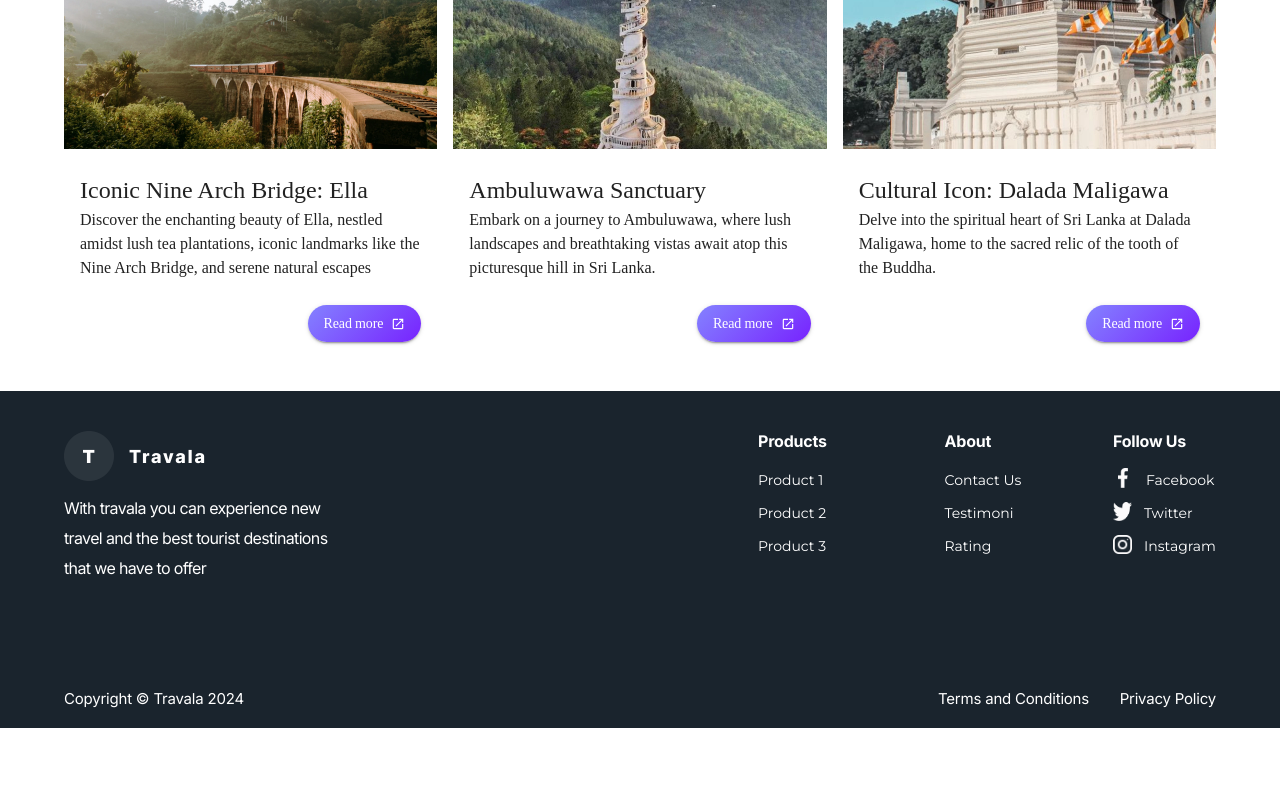
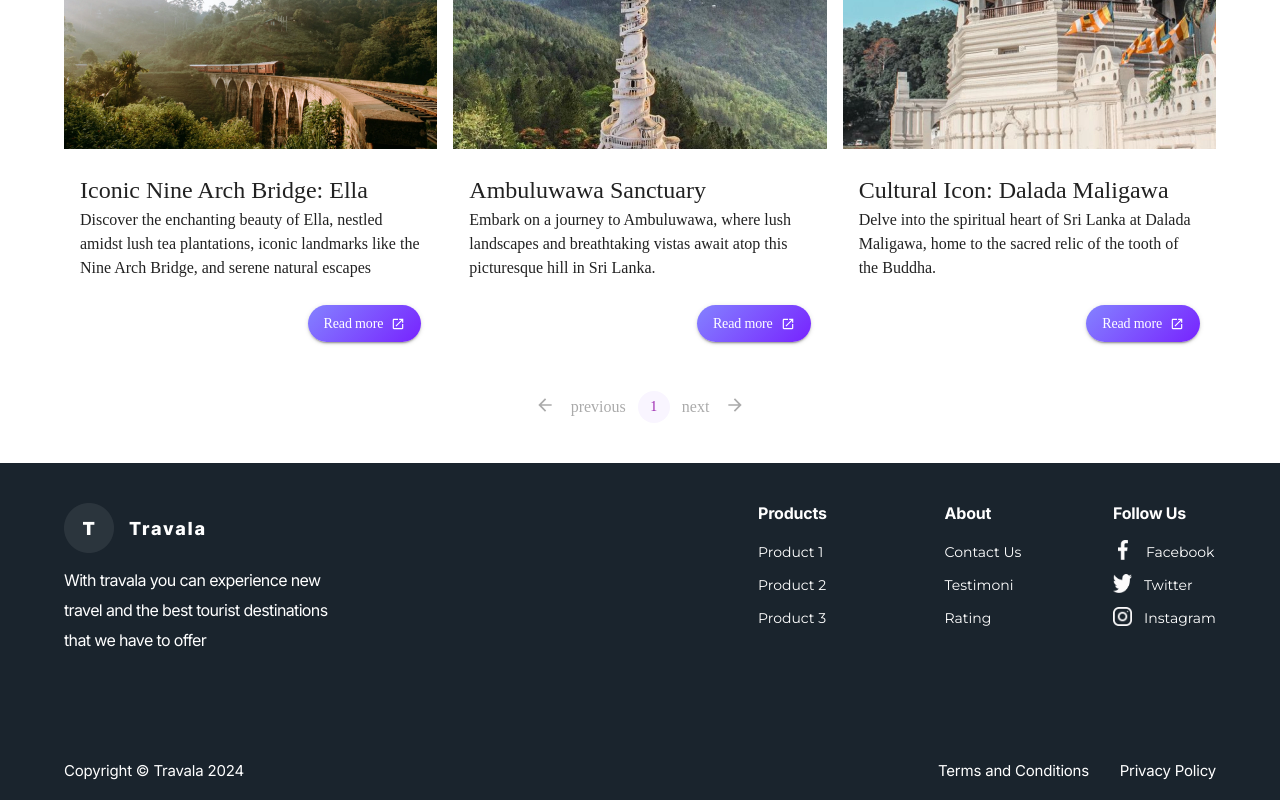
Before and after one commit to Software-Lifecycle-Consultants/slc-open-hms, a Next.js app: page /blog in a window 1280 px wide. Shown: the part 1596-2396 px from the top of the page. Before the commit the page ends 2324 px from the top, so only its background shows below. Built offline with nearby package versions, Linux system fonts and the light colour scheme.

Commit message:
Implemented pagination in the blog page

```diff
--- a/app/blog/page.tsx
+++ b/app/blog/page.tsx
@@ -1,11 +1,27 @@
 "use client";
-import { Box, Container, Grid,  } from "@mui/material";
-import Banner from "@/components/blogPage/BlogBanner"
+import { useState } from 'react';
+import { Box, Container, Grid, Typography } from "@mui/material";
+import Banner from "@/components/blogPage/BlogBanner";
 import BlogCard from "@/components/blogPage/blogcard";
 import { blogData, bannerData } from '@/data/blogPage';
 import Image from "next/image";
+import Pagination from '@mui/material/Pagination';
+import PaginationItem from '@mui/material/PaginationItem';
+import Stack from '@mui/material/Stack';
+import ArrowBackIcon from '@mui/icons-material/ArrowBack';
+import ArrowForwardIcon from '@mui/icons-material/ArrowForward';
 
-export default function blog(){
+const itemsPerPage = 6; // Number of blog cards per page
+
+export default function Blog() {
+  const [page, setPage] = useState(1);
+
+  const handleChange = (event: React.ChangeEvent<unknown>, value: number) => {
+    setPage(value);
+  };
+
+  const displayedBlogs = blogData.slice((page - 1) * itemsPerPage, page * itemsPerPage);
+
   return (
     <>
       <Box
@@ -22,7 +38,7 @@ export default function blog(){
         </Container>
       </Box>
       {/* banner image */}
-        <Box sx={{marginTop:"-8%"}}>
+      <Box sx={{ marginTop: "-8%" }}>
         <Container>
           <Image
             src={bannerData.image}
@@ -38,11 +54,10 @@ export default function blog(){
         </Container>
       </Box>
       {/* blog cards */}
-        <Box
-        sx={{marginTop:"50px"}}>
+      <Box sx={{ marginTop: "50px" }}>
         <Container>
           <Grid container spacing={2}>
-        {blogData.map((item) => (
+            {displayedBlogs.map((item) => (
               <Grid key={item.id} item xs={12} sm={6} md={4}>
                 <BlogCard
                   image={item.image}
@@ -51,7 +66,7 @@ export default function blog(){
                   title={item.title}
                   description={item.description}
                   tag={item.tag}
-              tag1= {item.tag1}
+                  tag1={item.tag1}
                   tag2={item.tag2}
                 />
               </Grid>
@@ -59,6 +74,35 @@ export default function blog(){
           </Grid>
         </Container>
       </Box>
+      {/* Pagination */}
+      <Container>
+        <Stack mb={5} spacing={2} alignItems="center">
+          <Pagination
+            count={Math.ceil(blogData.length / itemsPerPage)}
+            page={page}
+            onChange={handleChange}
+            renderItem={(item) => (
+              <PaginationItem
+                components={{
+                  previous: () => <Box display={"flex"} gap={2}><ArrowBackIcon fontSize="small" /><Typography>previous</Typography></Box>,
+                  next: () => <Box display={"flex"} gap={2}><Typography>next</Typography> <ArrowForwardIcon fontSize="small" /></Box>,
+                }}
+                {...item}
+                sx={{
+                  borderRadius: '50%',
+                  '& .MuiPaginationItem-icon': {
+                    fontSize: '16px',
+                  },
+                  '&.Mui-selected': {
+                    backgroundColor: '#F9F5FF', // Adjust color as per your theme
+                    color: '#9c27b0', // Adjust color as per your theme
+                  },
+                }}
+              />
+            )}
+          />
+        </Stack>
+      </Container>
     </>
   );
 }
```
Lines whose indentation alone changed are shown as unchanged.
